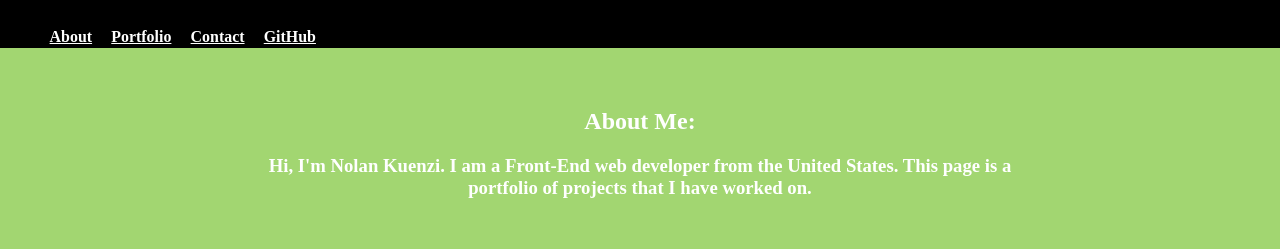
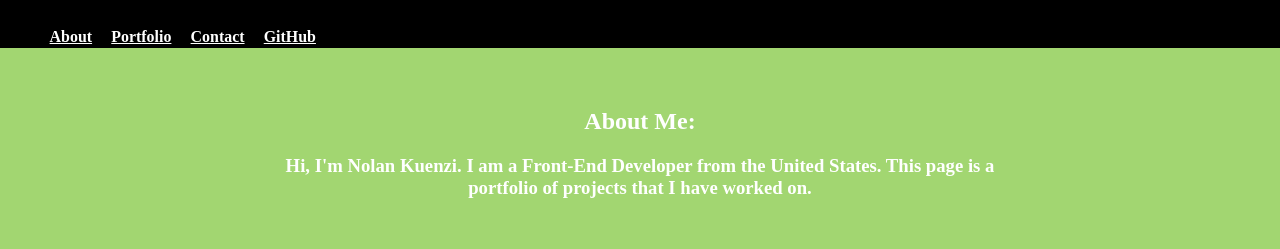
Before and after one commit to NolanKuenzi/portfolioSite, a plain HTML site: page index.html in a window 1280 px wide. Shown: the top 249 px of the page. Drawn offline with Linux system fonts and the light colour scheme.

Commit message:
image update

```diff
--- a/index.html
+++ b/index.html
@@ -23,7 +23,7 @@
   <div id="aboutSection">
     <div id="aboutSectionText">
       <h2 id="h3AM">About Me:</h2>
-      <h3 id="h4AM">Hi, I'm Nolan Kuenzi. I am a Front-End web developer from the United States. This page is a <br> portfolio of projects that I have worked on.</h3>
+      <h3 id="h4AM">Hi, I'm Nolan Kuenzi. I am a Front-End Developer from the United States. This page is a <br> portfolio of projects that I have worked on.</h3>
     </div>
   </div>
 
```
Also changed, not shown: Portfolio_Images/Pokemon_Habitats.png, main.css (line endings or trailing spaces).
